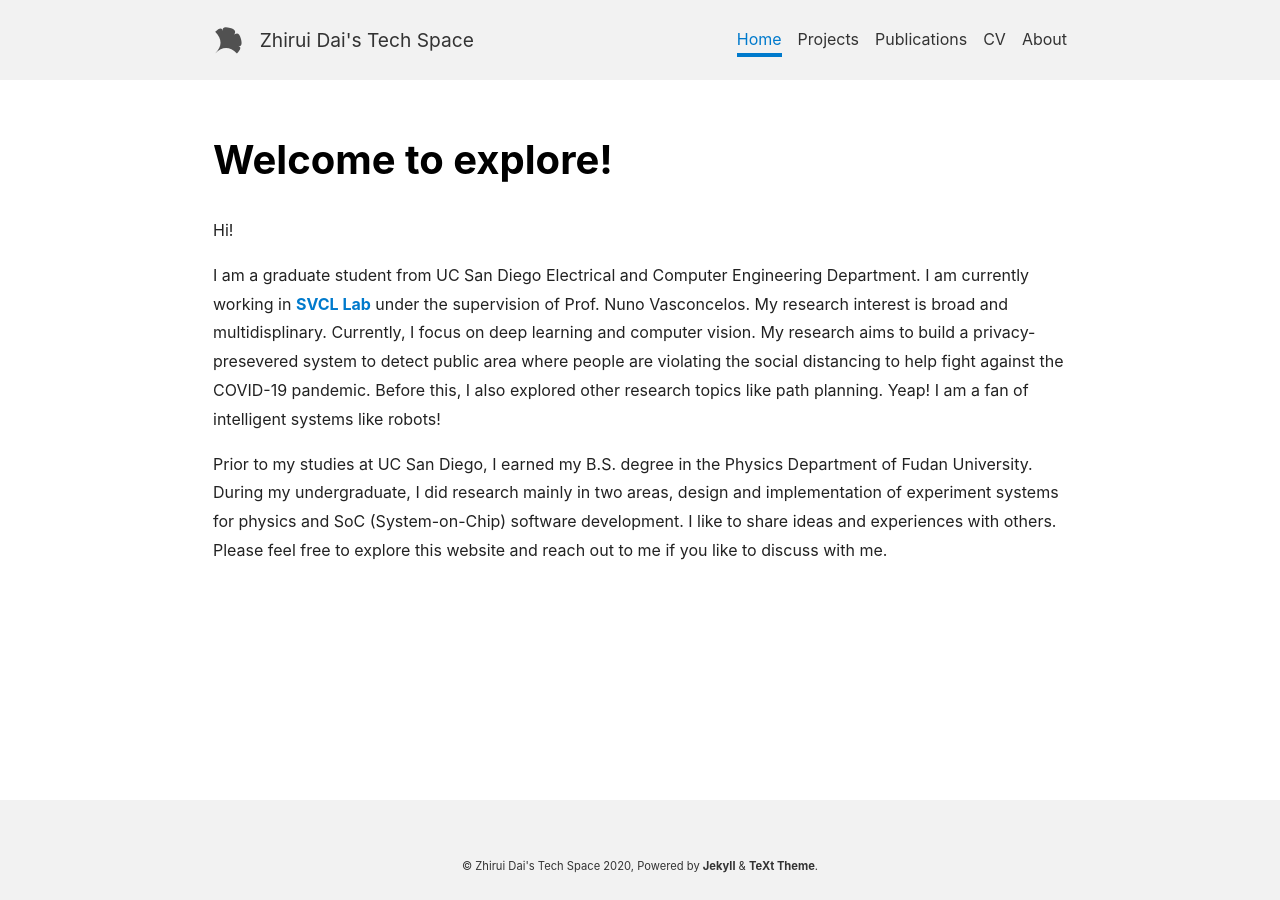
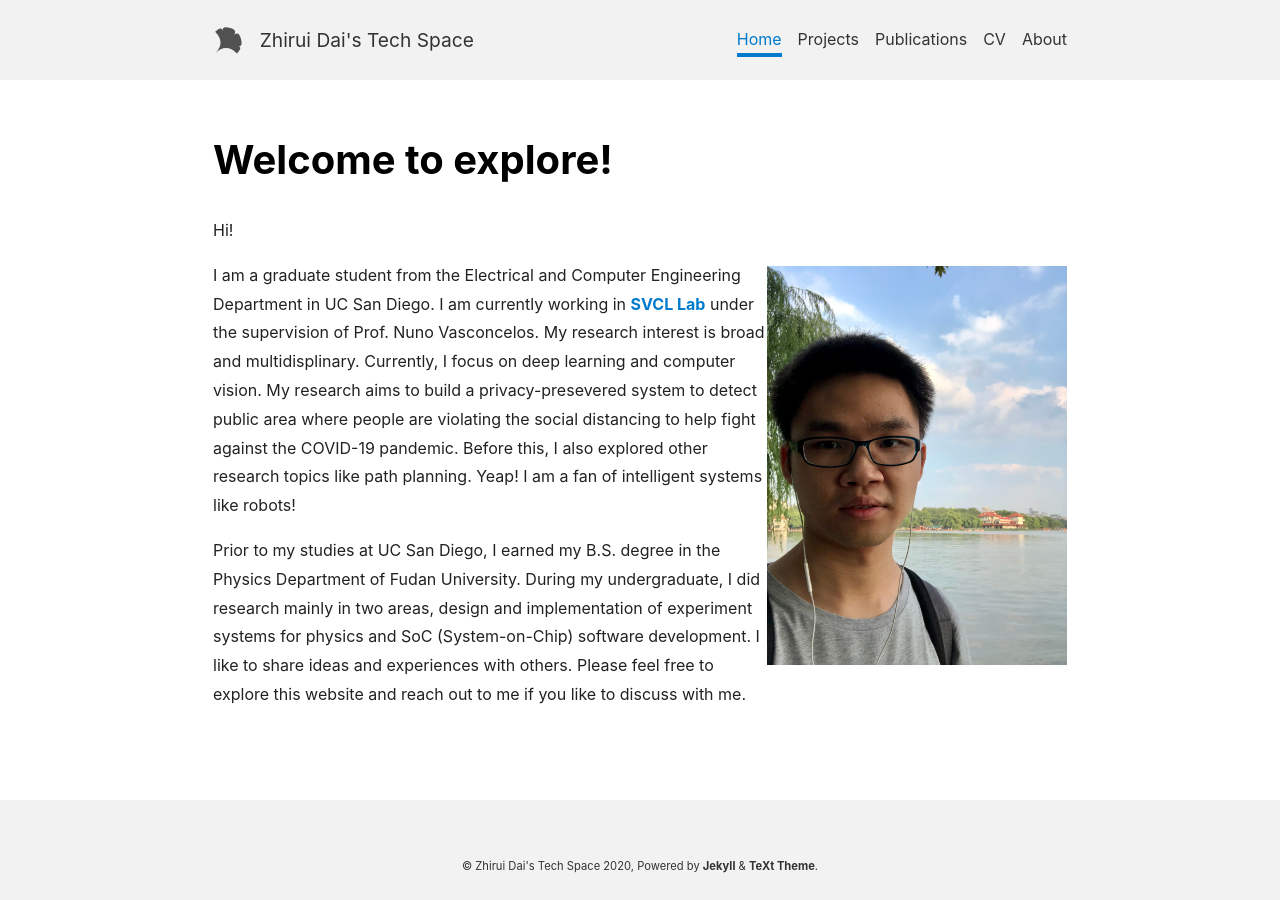
Before and after one commit to daizhirui/daizhirui.github.io, a Jekyll site: the page built from index.md, in a window 1280 px wide. Built offline with Jekyll 4.4.1, drawn with Linux system fonts in a browser that asks for light colours; nearby versions of some CDN libraries.

Commit message:
add selfie

```diff
--- a/index.md
+++ b/index.md
@@ -5,8 +5,10 @@ date: 2018-06-24
 show_date: false
 ---
 
+<img src="/assets/images/selfie.jpg" width=300 align="right" hspace="100" vspace="50">
+
 Hi!
 
-I am a graduate student from UC San Diego Electrical and Computer Engineering Department. I am currently working in [SVCL Lab](http://www.svcl.ucsd.edu/) under the supervision of Prof. Nuno Vasconcelos. My research interest is broad and multidisplinary. Currently, I focus on deep learning and computer vision. My research aims to build a privacy-presevered system to detect public area where people are violating the social distancing to help fight against the COVID-19 pandemic. Before this, I also explored other research topics like path planning. Yeap! I am a fan of intelligent systems like robots!
+I am a graduate student from the Electrical and Computer Engineering Department in UC San Diego. I am currently working in [SVCL Lab](http://www.svcl.ucsd.edu/) under the supervision of Prof. Nuno Vasconcelos. My research interest is broad and multidisplinary. Currently, I focus on deep learning and computer vision. My research aims to build a privacy-presevered system to detect public area where people are violating the social distancing to help fight against the COVID-19 pandemic. Before this, I also explored other research topics like path planning. Yeap! I am a fan of intelligent systems like robots!
 
 Prior to my studies at UC San Diego, I earned my B.S. degree in the Physics Department of Fudan University. During my undergraduate, I did research mainly in two areas, design and implementation of experiment systems for physics and SoC (System-on-Chip) software development. I like to share ideas and experiences with others. Please feel free to explore this website and reach out to me if you like to discuss with me.
```
Also changed, not shown: assets/images/selfie.jpg (added), 3 other files.
